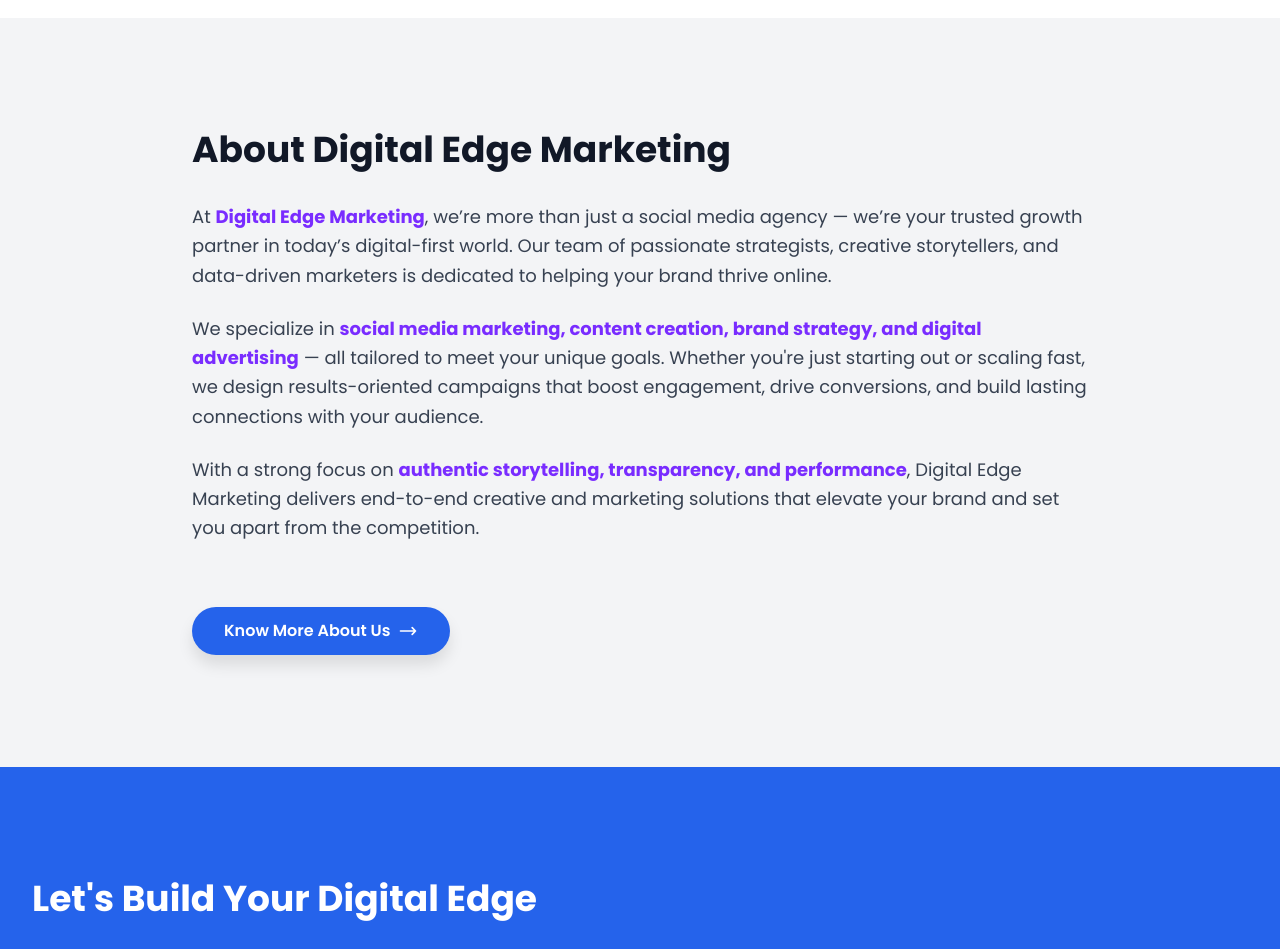
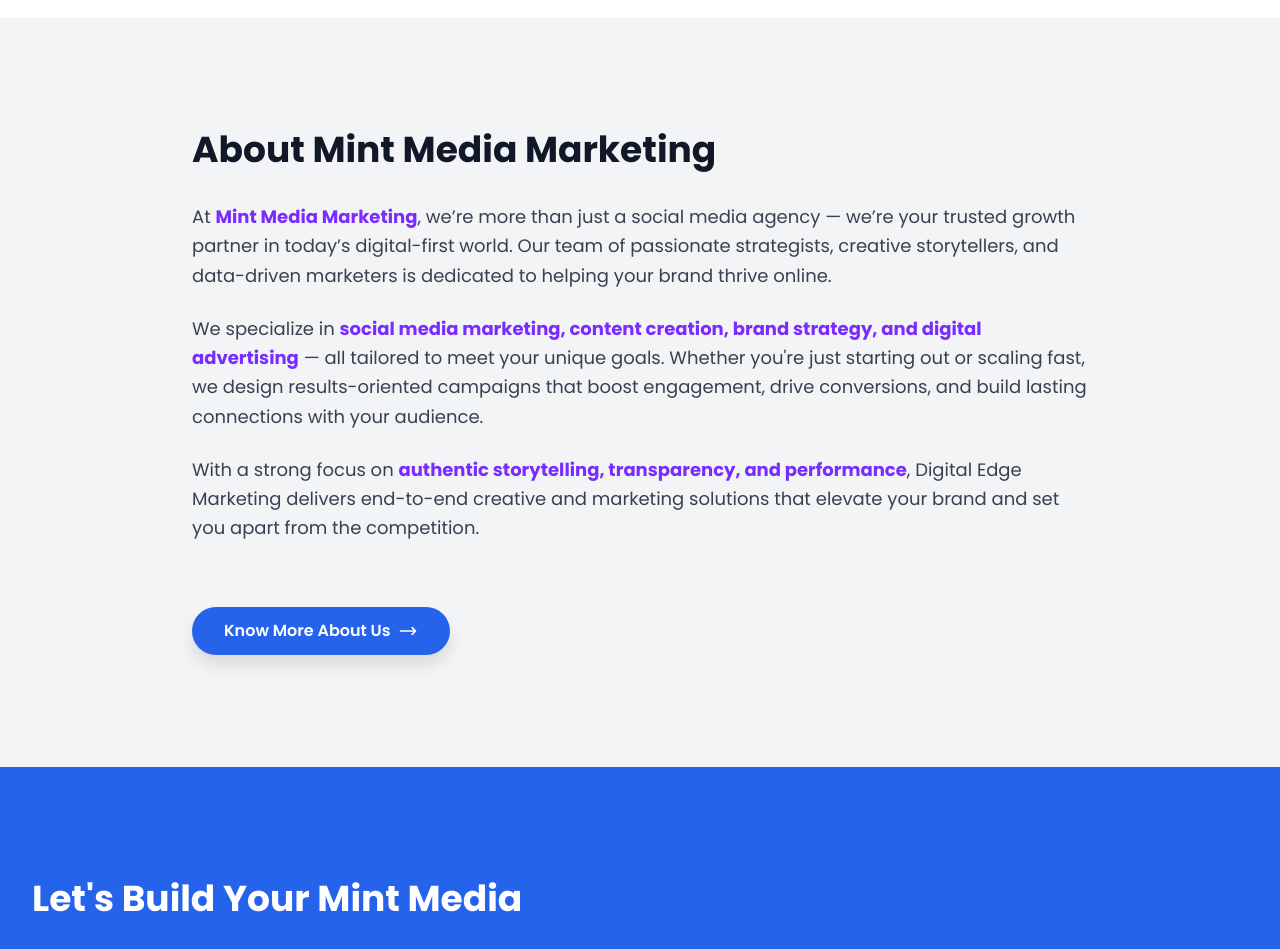
Before and after one commit to gaikwadmanoj1016/mintmedia, a plain HTML site: page index.html in a window 1280 px wide. Shown: the part 2720-3669 px from the top of the page. Drawn offline with nearby package versions, Linux system fonts and the light colour scheme.

Commit message:
fix: cosmatic bugs

```diff
--- a/index.html
+++ b/index.html
@@ -4,7 +4,7 @@
 <head>
     <meta charset="UTF-8">
     <meta name="viewport" content="width=device-width, initial-scale=1.0">
-    <title>Digital Edge Marketing - Social Media Solutions</title>
+    <title>Mint Media Marketing - Social Media Solutions</title>
     <script src="https://cdn.tailwindcss.com"></script>
     <link href="https://fonts.googleapis.com/css2?family=Poppins:wght@400;600;700&display=swap" rel="stylesheet">
     <link rel="stylesheet" href="https://cdnjs.cloudflare.com/ajax/libs/font-awesome/6.5.0/css/all.min.css"
@@ -211,10 +211,10 @@
 
     <section id="about" class="py-28 px-4 sm:px-6 lg:px-8 bg-gray-100">
         <div class="container mx-auto text-left max-w-4xl">
-            <h2 class="text-4xl font-bold text-gray-900 mb-8">About Digital Edge Marketing</h2>
+            <h2 class="text-4xl font-bold text-gray-900 mb-8">About Mint Media Marketing</h2>
 
             <p class="text-lg text-gray-700 leading-relaxed mb-6">
-                At <strong>Digital Edge Marketing</strong>, we’re more than just a social media agency — we’re your
+                At <strong>Mint Media Marketing</strong>, we’re more than just a social media agency — we’re your
                 trusted growth partner in today’s digital-first world. Our team of passionate strategists, creative
                 storytellers, and data-driven marketers is dedicated to helping your brand thrive online.
             </p>
@@ -245,7 +245,7 @@
 
 
     <section id="contact" class="py-28 px-4 sm:px-6 lg:px-8 bg-blue-600 text-white">
-        <h2 class="text-4xl font-bold mb-8">Let's Build Your Digital Edge</h2>
+        <h2 class="text-4xl font-bold mb-8">Let's Build Your Mint Media</h2>
         <div class="flex flex-col items-center space-y-6 bg-white p-8 rounded-xl shadow-lg text-gray-900">
             <p class="text-lg">Prefer to contact us directly? Choose your favorite platform:</p>
 
--- a/js/script.js
+++ b/js/script.js
@@ -70,7 +70,7 @@ document.addEventListener('DOMContentLoaded', () => {
                             <div class="p-6 text-left">
                                 <h3 class="text-xl font-semibold text-gray-900 mb-2">${blog.title}</h3>
                                 <p class="text-gray-600 text-sm mb-4">${blog.description}</p>
-                                <a href="blog.html?id=${blog.id}" class="text-blue-600 hover:text-blue-800 font-medium text-sm">Read More &rarr;</a>
+                                <a href="/pages/blog.html?id=${blog.id}" class="text-blue-600 hover:text-blue-800 font-medium text-sm">Read More &rarr;</a>
                             </div>
                         </div>`;
                     blogContainer.innerHTML += card;
```
Also changed, not shown: pages/blog.html (+1 -1 lines).
